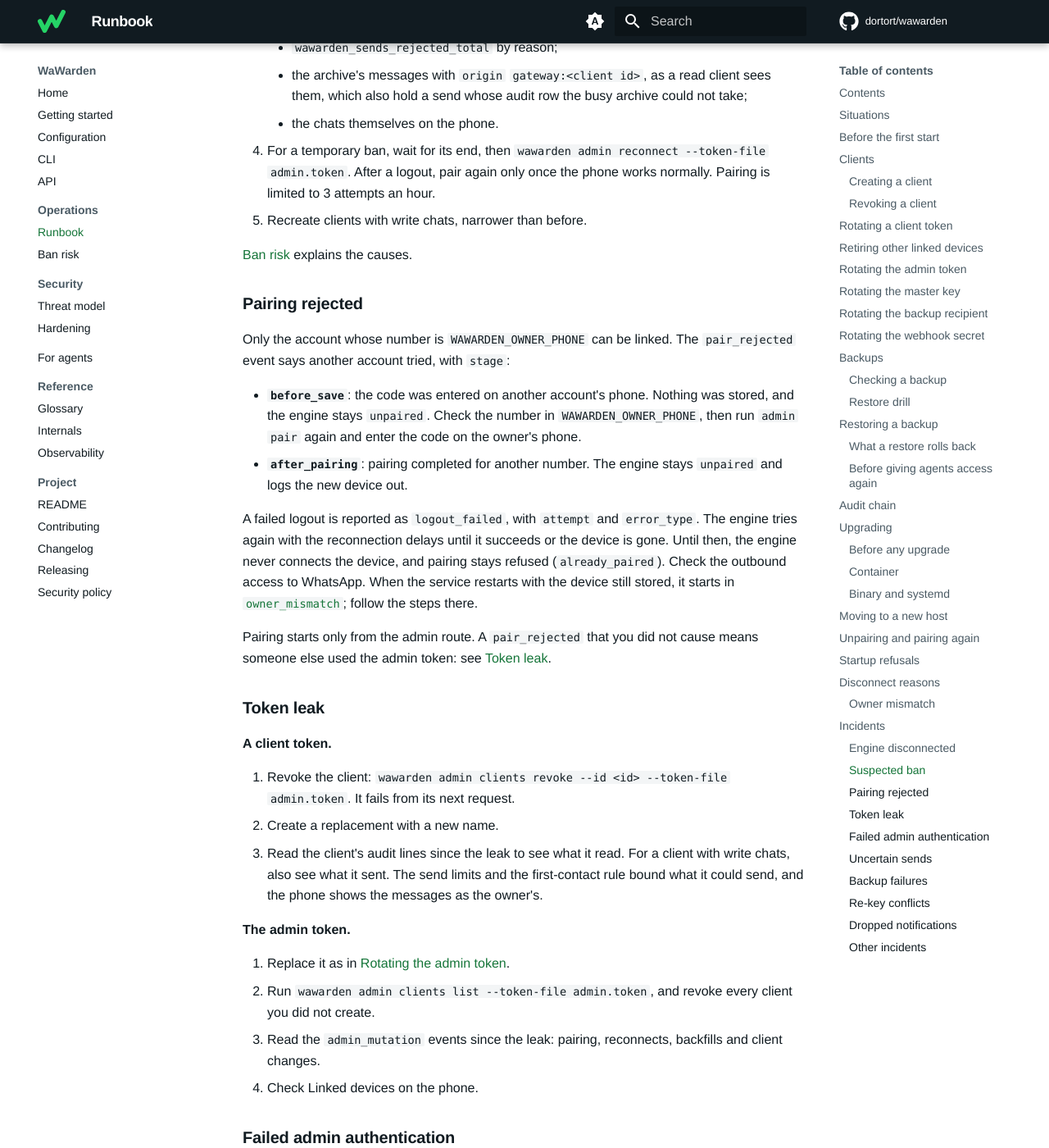
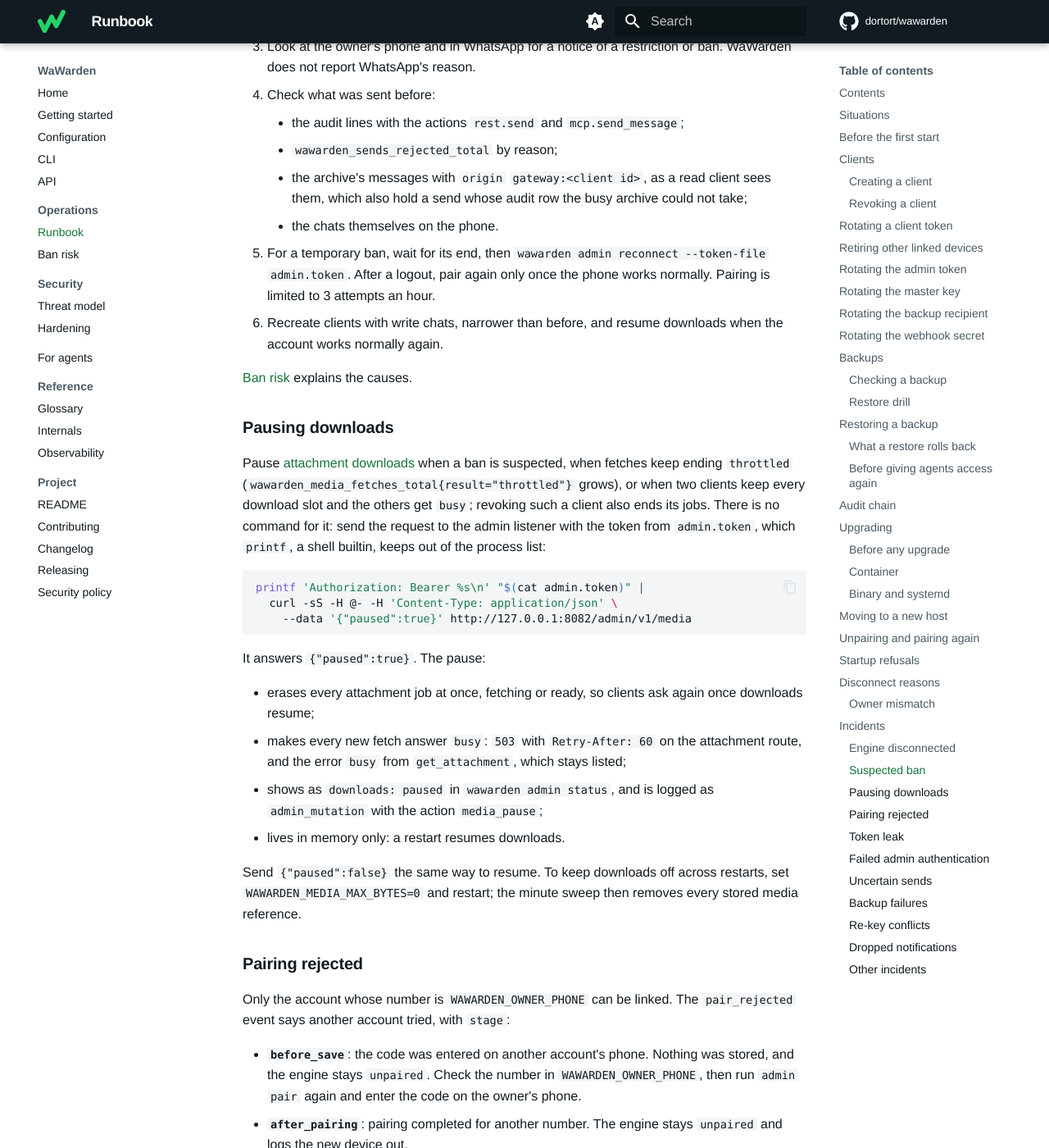
Before and after one commit to dortort/wawarden, an MkDocs documentation site: the page built from docs/runbook.md, in a window 1280 px wide and 1400 px high, scrolled down 17143 px. Shown: the whole window at 82% size. Built offline with MkDocs 1.6.1 and Material for MkDocs 9.7.7, drawn with Linux system fonts in a browser that asks for light colours; comment, search, counter and statistics services are not loaded; some of the changed text lies outside the part shown.

Commit message:
docs(runbook): pause downloads during a suspected ban or a busy feature
Co-Authored-By: Claude Opus 5.5 <noreply@anthropic.com>
Co-Authored-By: Claude Fable 5.1 <noreply@anthropic.com>

````diff
--- a/docs/runbook.md
+++ b/docs/runbook.md
@@ -55,6 +55,7 @@ Exit codes are listed under [exit codes](cli.md#exit-codes).
 | Move to a new release or a new host | [Upgrading](#upgrading), [Moving to a new host](#moving-to-a-new-host) |
 | `serve` exits `1` or `2` at start: `startup_refused`, `startup_failed` | [Startup refusals](#startup-refusals) |
 | `disconnected`, `unpaired`, a ban | [Disconnect reasons](#disconnect-reasons), [suspected ban](#suspected-ban) |
+| Stop attachment downloads at once: a suspected ban, throttled fetches, two clients holding every download | [Pausing downloads](#pausing-downloads) |
 | `pair_rejected`, `logout_failed` | [Pairing rejected](#pairing-rejected) |
 | A token may have leaked, `admin_auth_failure` | [Token leak](#token-leak), [Failed admin authentication](#failed-admin-authentication) |
 | A send answered `504` or `500`, `send_outcome_unknown`, `send_unrecorded` | [Uncertain sends](#uncertain-sends) |
@@ -668,22 +669,55 @@ Signs: `disconnected` with `temporary_ban` or `connect_failure`, or a
 
 1. Revoke every client that can send:
    `wawarden admin clients revoke --id <id> --token-file admin.token`.
-2. Look at the owner's phone and in WhatsApp for a notice of a restriction or
+2. With downloads on, pause them, as each fetch reaches WhatsApp's servers:
+   see [Pausing downloads](#pausing-downloads).
+3. Look at the owner's phone and in WhatsApp for a notice of a restriction or
    ban. WaWarden does not report WhatsApp's reason.
-3. Check what was sent before:
+4. Check what was sent before:
    - the audit lines with the actions `rest.send` and `mcp.send_message`;
    - `wawarden_sends_rejected_total` by reason;
    - the archive's messages with `origin` `gateway:<client id>`, as a read
      client sees them, which also hold a send whose audit row the busy archive
      could not take;
    - the chats themselves on the phone.
-4. For a temporary ban, wait for its end, then
+5. For a temporary ban, wait for its end, then
    `wawarden admin reconnect --token-file admin.token`. After a logout, pair
    again only once the phone works normally. Pairing is limited to 3 attempts
    an hour.
-5. Recreate clients with write chats, narrower than before.
+6. Recreate clients with write chats, narrower than before, and resume
+   downloads when the account works normally again.
 
 [Ban risk](ban-risk.md#what-happens-on-a-ban-or-a-logout) explains the causes.
+
+### Pausing downloads
+
+Pause [attachment downloads](api.md#attachments) when a ban is suspected, when
+fetches keep ending `throttled` (`wawarden_media_fetches_total{result="throttled"}`
+grows), or when two clients keep every download slot and the others get
+`busy`; revoking such a client also ends its jobs. There is no command for
+it: send the request to the admin listener with the token from `admin.token`,
+which `printf`, a shell builtin, keeps out of the process list:
+
+```sh
+printf 'Authorization: Bearer %s\n' "$(cat admin.token)" |
+  curl -sS -H @- -H 'Content-Type: application/json' \
+    --data '{"paused":true}' http://127.0.0.1:8082/admin/v1/media
+```
+
+It answers `{"paused":true}`. The pause:
+
+- erases every attachment job at once, fetching or ready, so clients ask
+  again once downloads resume;
+- makes every new fetch answer `busy`: `503` with `Retry-After: 60` on the
+  attachment route, and the error `busy` from `get_attachment`, which stays
+  listed;
+- shows as `downloads: paused` in `wawarden admin status`, and is logged as
+  `admin_mutation` with the action `media_pause`;
+- lives in memory only: a restart resumes downloads.
+
+Send `{"paused":false}` the same way to resume. To keep downloads off across
+restarts, set `WAWARDEN_MEDIA_MAX_BYTES=0` and restart; the minute sweep then
+removes every stored media reference.
 
 ### Pairing rejected
 
````
